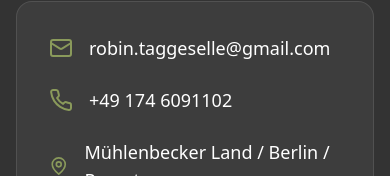
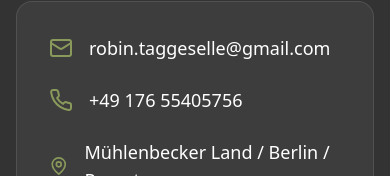
Before and after one commit to aidengolightly/website, a React (Vite) app: page / in a window 390 px wide. Shown: the part 7757-7933 px from the top of the page. Built offline with nearby package versions, Linux system fonts and the light colour scheme.

Commit message:
update phone number

```diff
--- a/src/App.tsx
+++ b/src/App.tsx
@@ -484,7 +484,7 @@ function Website() {
                 </div>
                 <div className="flex items-center">
                   <Phone className="h-6 w-6 text-[#8A9A5B] mr-4" />
-                  <span className="text-lg">+49 174 6091102</span>
+                  <span className="text-lg">+49 176 55405756</span>
                 </div>
                 <div className="flex items-center">
                   <MapPin className="h-6 w-6 text-[#8A9A5B] mr-4" />
```
